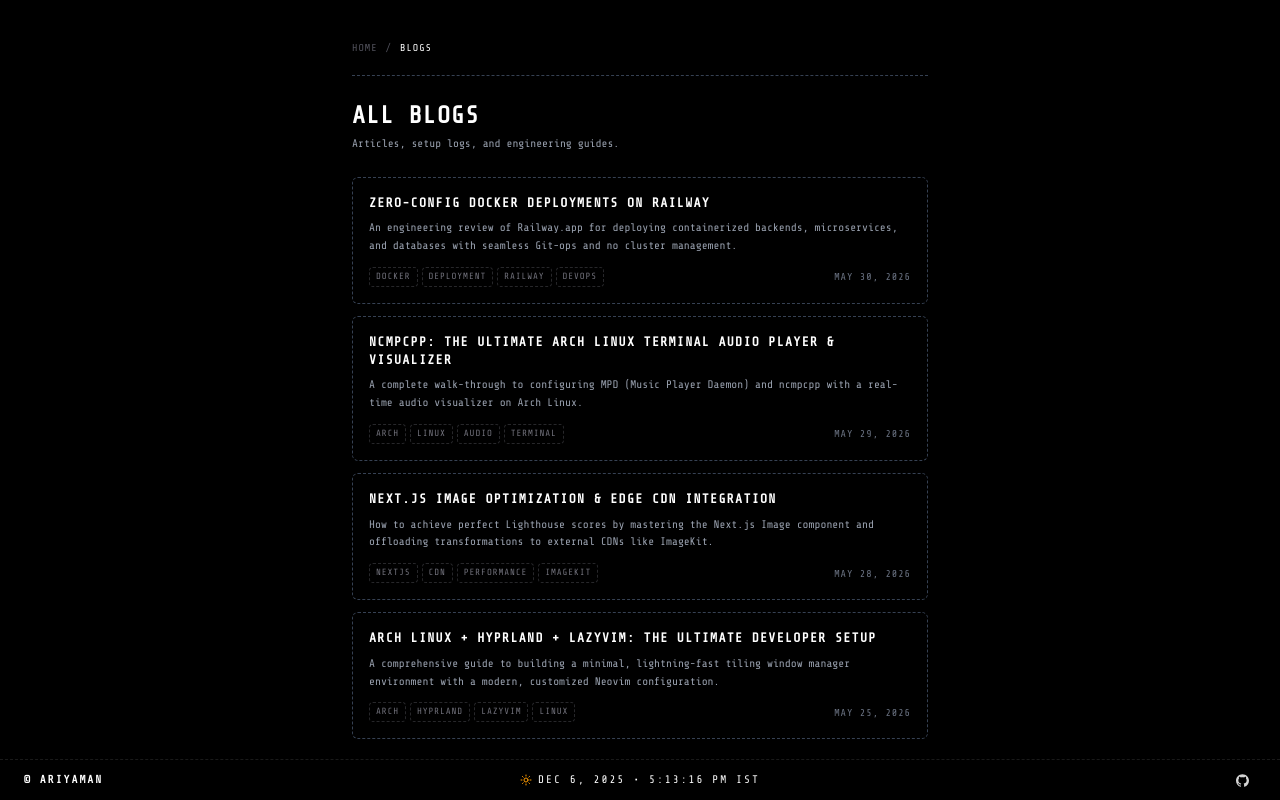
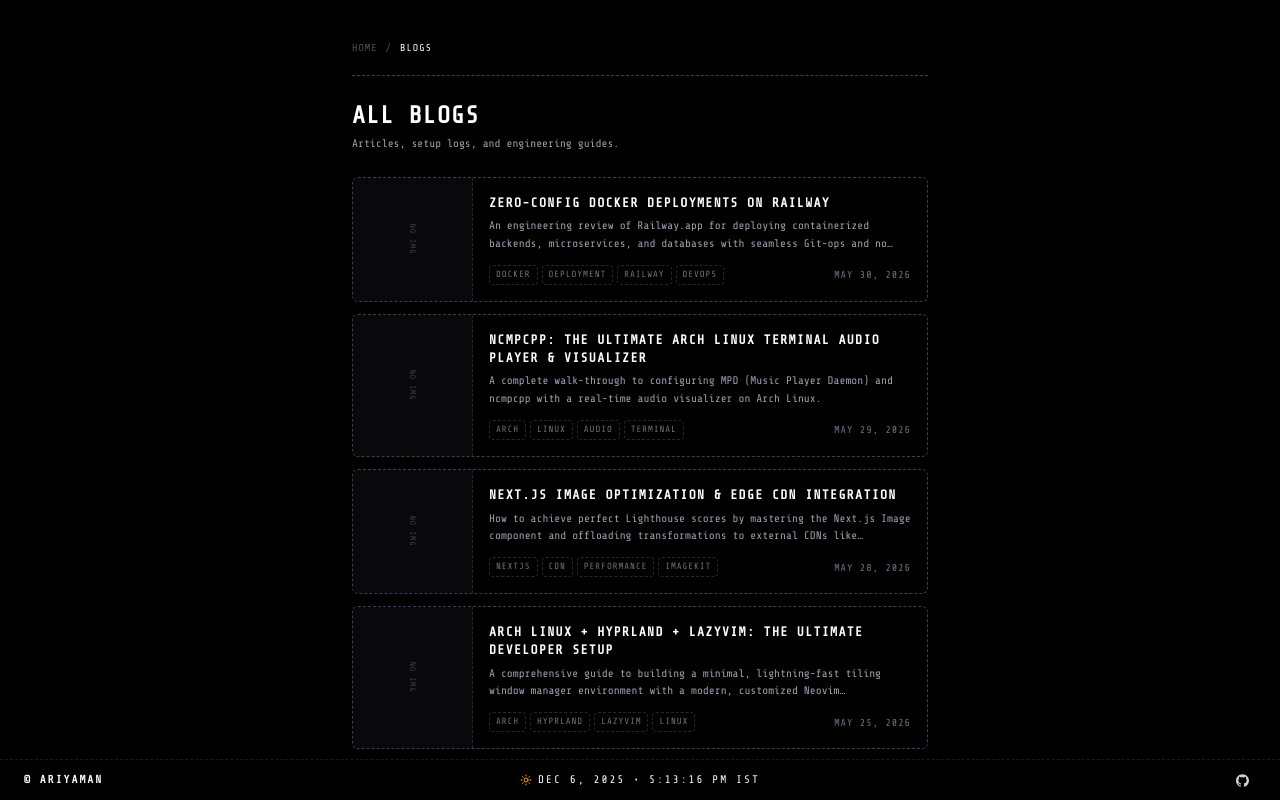
Before and after one commit to ArDnath/Portfolio, a Next.js app: page /blogs in a window 1280 px wide. Built offline with nearby package versions, Linux system fonts and the light colour scheme; no server answers; what @imagekit/next would draw is missing.

Commit message:
feat: add ImageKit support to blog list cards and update posts with cover images

```diff
--- a/app/blogs/page.tsx
+++ b/app/blogs/page.tsx
@@ -1,6 +1,7 @@
 import { ArrowLeft } from "lucide-react"
 import Link from "next/link"
 import { fetchBlogPosts } from "@/lib/blogs"
+import { ImageKitImage } from "@/components/media/imagekit-image"
 
 export const metadata = {
   title: "Blogs | Ariyaman Debnath",
@@ -43,14 +44,37 @@
                 <Link
                   href={`/blogs/${post.slug}`}
                   aria-label={`Read blog post: ${post.title}`}
-                  className="group flex flex-col justify-between min-h-[100px] rounded-md border border-dashed border-gray-300 dark:border-gray-700 bg-white dark:bg-black p-4 transition-all duration-200 hover:border-gray-500 dark:hover:border-gray-400 hover:border-solid hover:shadow-[0_0_0_1px_rgba(0,0,0,0.06)] dark:hover:shadow-[0_0_0_1px_rgba(255,255,255,0.04)]"
+                  className="group flex flex-row items-stretch rounded-md border border-dashed border-gray-300 dark:border-gray-700 bg-white dark:bg-black overflow-hidden transition-all duration-200 hover:border-gray-500 dark:hover:border-gray-400 hover:border-solid hover:shadow-[0_0_0_1px_rgba(0,0,0,0.06)] dark:hover:shadow-[0_0_0_1px_rgba(255,255,255,0.04)]"
                 >
+                  {/* Thumbnail */}
+                  {post.image_url ? (
+                    <div className="relative w-[160px] shrink-0 overflow-hidden border-r border-dashed border-gray-300 dark:border-gray-700">
+                      <ImageKitImage
+                        src={post.image_url}
+                        alt={post.title}
+                        fill
+                        transform={{ width: 240, height: 240, quality: 75, format: "auto" }}
+                        className="object-cover opacity-85 group-hover:opacity-100 group-hover:scale-105 transition-all duration-500 ease-out"
+                        sizes="120px"
+                      />
+                    </div>
+                  ) : (
+                    /* Placeholder strip when no image */
+                    <div className="w-[120px] shrink-0 border-r border-dashed border-gray-200 dark:border-zinc-800 bg-gray-50 dark:bg-zinc-950 flex items-center justify-center">
+                      <span className="text-[8px] tracking-widest uppercase text-gray-300 dark:text-zinc-700 rotate-90 whitespace-nowrap">
+                        No img
+                      </span>
+                    </div>
+                  )}
+
+                  {/* Content */}
+                  <div className="flex flex-col justify-between flex-1 p-4 min-w-0">
                     <div>
-                    <h2 className="text-[13px] font-bold tracking-widest uppercase text-black dark:text-white leading-snug group-hover:underline underline-offset-2">
+                      <h2 className="text-[13px] font-bold tracking-widest uppercase text-black dark:text-white leading-snug group-hover:underline underline-offset-2 line-clamp-2">
                         {post.title}
                       </h2>
                       {post.description ? (
-                      <p className="mt-2 text-[11px] text-gray-500 dark:text-gray-400 leading-relaxed line-clamp-2">
+                        <p className="mt-1.5 text-[11px] text-gray-500 dark:text-gray-400 leading-relaxed line-clamp-2">
                           {post.description}
                         </p>
                       ) : null}
@@ -78,6 +102,7 @@
                         </p>
                       ) : null}
                     </div>
+                  </div>
                 </Link>
               </li>
             ))}
```
Lines whose indentation alone changed are shown as unchanged.
